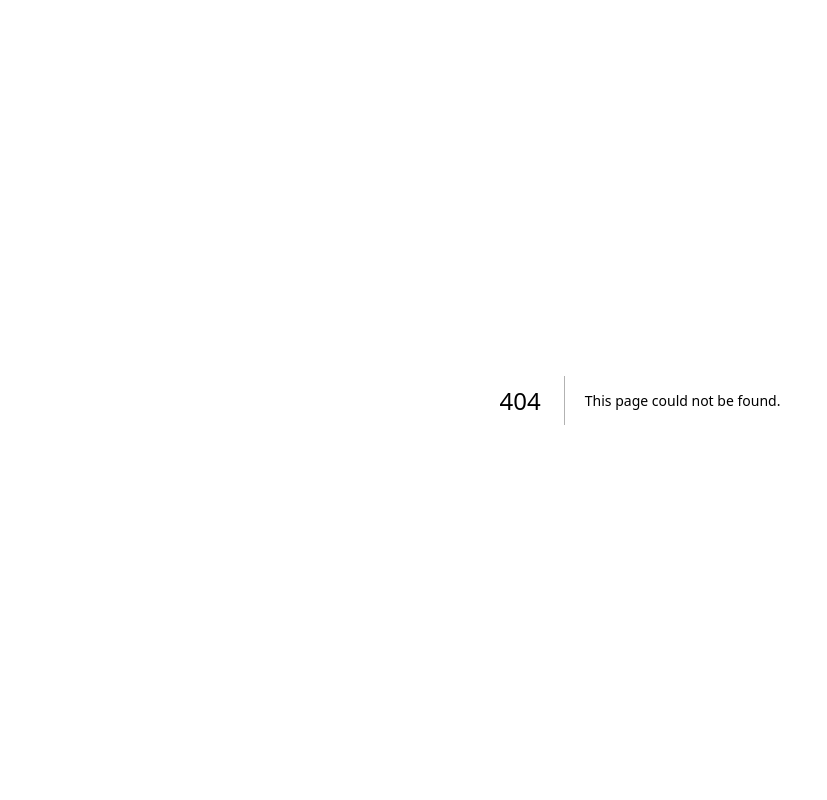
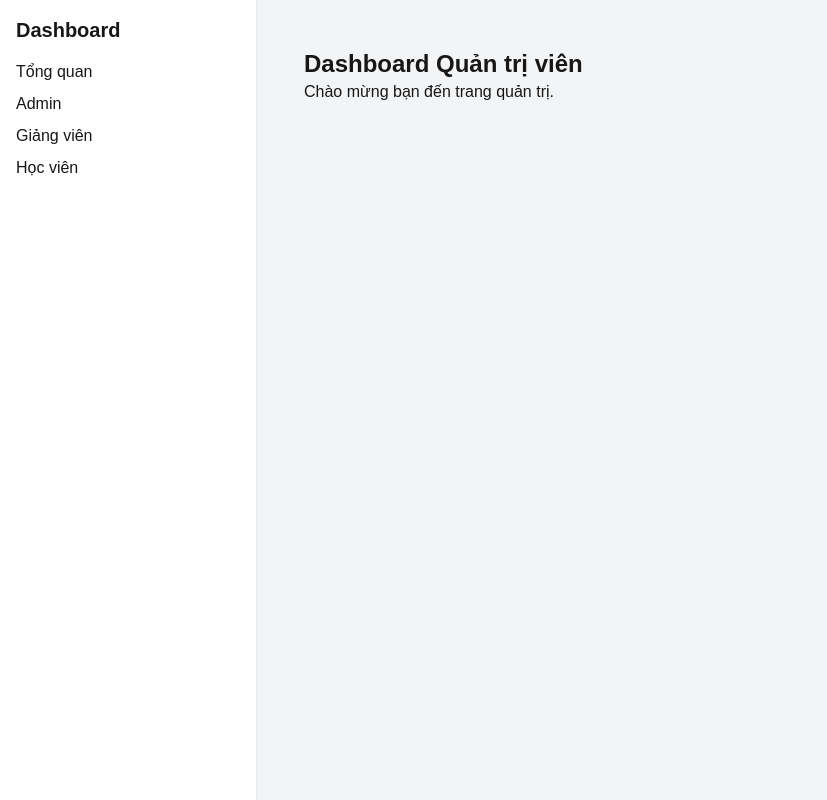
Before and after one commit to DinhQuyy/e-learning-fe, a Next.js app: page /dashboard/Admin in a window 1280 px wide. Before the commit this address had no page. Shown: the whole page, without its empty margins (0-827 px from the left). Built offline with nearby package versions, Linux system fonts and the light colour scheme.

Commit message:
Week 3: Dashboard Phân Quyền

```diff
--- /dev/null
+++ b/app/dashboard/Admin/page.tsx
@@ -0,0 +1,8 @@
+export default function AdminDashboard() {
+  return (
+    <div className="p-6">
+      <h1 className="text-2xl font-bold">Dashboard Quản trị viên</h1>
+      <p>Chào mừng bạn đến trang quản trị.</p>
+    </div>
+  );
+}
--- /dev/null
+++ b/app/dashboard/Instructor/page.tsx
@@ -0,0 +1,8 @@
+export default function InstructorDashboard() {
+  return (
+    <div className="p-6">
+      <h1 className="text-2xl font-bold">Dashboard Giảng viên</h1>
+      <p>Trang quản lý khóa học và bài giảng.</p>
+    </div>
+  );
+}
--- /dev/null
+++ b/app/dashboard/Student/page.tsx
@@ -0,0 +1,8 @@
+export default function StudentDashboard() {
+  return (
+    <div className="p-6">
+      <h1 className="text-2xl font-bold">Dashboard Học viên</h1>
+      <p>Theo dõi tiến độ và tham gia khóa học.</p>
+    </div>
+  );
+}
--- /dev/null
+++ b/app/dashboard/layout.tsx
@@ -0,0 +1,17 @@
+export default function DashboardLayout({ children }: { children: React.ReactNode }) {
+  return (
+    <div className="flex min-h-screen bg-gray-100">
+      <aside className="w-64 p-4 bg-white shadow">
+        <h2 className="mb-4 text-xl font-bold">Dashboard</h2>
+        <nav className="flex flex-col gap-2">
+          <a href="/dashboard" className="hover:text-blue-500">Tổng quan</a>
+          <a href="/dashboard/admin" className="hover:text-blue-500">Admin</a>
+          <a href="/dashboard/instructor" className="hover:text-blue-500">Giảng viên</a>
+          <a href="/dashboard/student" className="hover:text-blue-500">Học viên</a>
+        </nav>
+      </aside>
+
+      <main className="flex-1 p-6">{children}</main>
+    </div>
+  );
+}
--- /dev/null
+++ b/app/dashboard/page.tsx
@@ -0,0 +1,18 @@
+"use client";
+
+import { useEffect } from "react";
+import { useRouter } from "next/navigation";
+
+export default function DashboardRedirect() {
+  const router = useRouter();
+
+  useEffect(() => {
+    const role = localStorage.getItem("role");
+
+    if (role === "student") router.push("/dashboard/student");
+    if (role === "instructor") router.push("/dashboard/instructor");
+    if (role === "admin") router.push("/dashboard/admin");
+  }, []);
+
+  return <div>Đang chuyển hướng...</div>;
+}
--- a/app/globals.css
+++ b/app/globals.css
@@ -3,7 +3,6 @@
 @tailwind base;
 @tailwind components;
 @tailwind utilities;
-
 
 :root {
   --background: #ffffff;
--- a/app/page.tsx
+++ b/app/page.tsx
@@ -2,8 +2,8 @@ import Image from "next/image";
 
 export default function Home() {
   return (
-    <div className="flex min-h-screen items-center justify-center bg-zinc-50 font-sans dark:bg-black">
-      <main className="flex min-h-screen w-full max-w-3xl flex-col items-center justify-between py-32 px-16 bg-white dark:bg-black sm:items-start">
+    <div className="flex items-center justify-center min-h-screen font-sans bg-zinc-50 dark:bg-black">
+      <main className="flex flex-col items-center justify-between w-full max-w-3xl min-h-screen px-16 py-32 bg-white dark:bg-black sm:items-start">
         <Image
           className="dark:invert"
           src="/next.svg"
@@ -51,7 +51,7 @@ export default function Home() {
             Deploy Now
           </a>
           <a
-            className="flex h-12 w-full items-center justify-center rounded-full border border-solid border-black/[.08] px-5 transition-colors hover:border-transparent hover:bg-black/[.04] dark:border-white/[.145] dark:hover:bg-[#1a1a1a] md:w-[158px]"
+            className="flex h-12 w-full items-center justify-center rounded-full border border-solid border-black/8 px-5 transition-colors hover:border-transparent hover:bg-black/4 dark:border-white/[.145] dark:hover:bg-[#1a1a1a] md:w-[158px]"
             href="https://nextjs.org/docs?utm_source=create-next-app&utm_medium=appdir-template-tw&utm_campaign=create-next-app"
             target="_blank"
             rel="noopener noreferrer"
--- /dev/null
+++ b/components/Sidebar.tsx
@@ -0,0 +1,40 @@
+"use client";
+
+import Link from "next/link";
+import { useEffect, useState } from "react";
+
+export default function Sidebar() {
+  const [role, setRole] = useState("");
+
+  useEffect(() => {
+    const r = localStorage.getItem("role");
+    setRole(r || "");
+  }, []);
+
+  return (
+    <div className="w-64 h-screen p-4 bg-white border-r">
+      <h2 className="mb-4 text-xl font-bold">Dashboard</h2>
+
+      {role === "student" && (
+        <>
+          <Link href="/dashboard/student" className="block py-2">Khoá học của tôi</Link>
+          <Link href="/dashboard/student/progress" className="block py-2">Tiến độ học</Link>
+        </>
+      )}
+
+      {role === "instructor" && (
+        <>
+          <Link href="/dashboard/instructor" className="block py-2">Quản lý khoá học</Link>
+          <Link href="/dashboard/instructor/create" className="block py-2">Tạo khoá học</Link>
+        </>
+      )}
+
+      {role === "admin" && (
+        <>
+          <Link href="/dashboard/admin" className="block py-2">Quản lý người dùng</Link>
+          <Link href="/dashboard/admin/reports" className="block py-2">Báo cáo</Link>
+        </>
+      )}
+    </div>
+  );
+}
--- /dev/null
+++ b/middleware_temp.ts
@@ -0,0 +1,27 @@
+import { NextResponse } from "next/server";
+import type { NextRequest } from "next/server";
+
+export function middleware(req: NextRequest) {
+  const token = req.cookies.get("token")?.value;
+  const role = req.cookies.get("role")?.value; // 'student' | 'instructor' | 'admin'
+
+  //Nếu không có token → redirect login
+  if (!token && req.nextUrl.pathname.startsWith("/dashboard")) {
+    return NextResponse.redirect(new URL("/login", req.url));
+  }
+
+//   //Phân quyền
+//   if (req.nextUrl.pathname.startsWith("/dashboard")) {
+//     if (role === "student" && req.nextUrl.pathname.startsWith("/dashboard/student"))
+//       return NextResponse.next();
+
+//     if (role === "instructor" && req.nextUrl.pathname.startsWith("/dashboard/instructor"))
+//       return NextResponse.next();
+
+//     if (role === "admin" && req.nextUrl.pathname.startsWith("/dashboard/admin"))
+//       return NextResponse.next();
+
+//     //Nếu truy cập sai khu vực
+//     return NextResponse.redirect(new URL("/dashboard", req.url));
+//   }
+}
```
Also changed, not shown: 1 other file (tests, documents, lock files or other folders).
